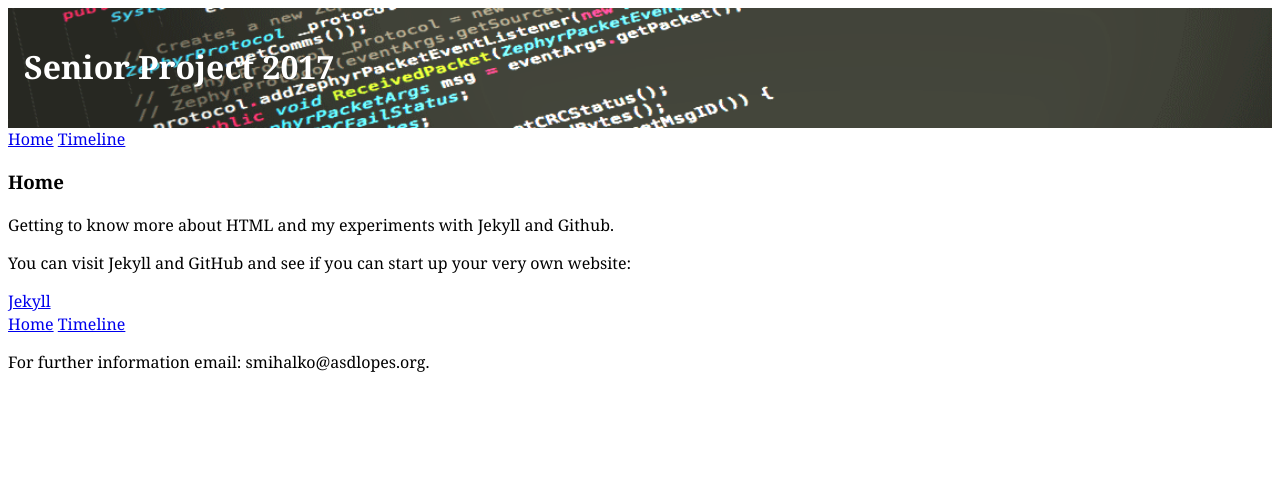
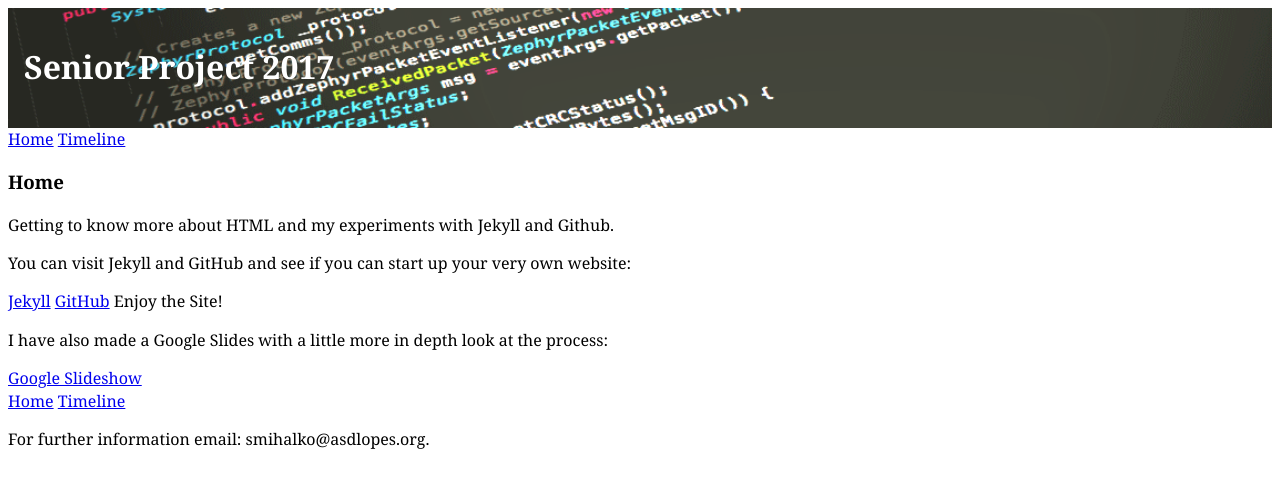
Before and after one commit to sebastianmihalko/project, a Jekyll site: the page built from index.html, in a window 1280 px wide. Shown: the top 488 px of the page. Built offline with Jekyll 4.4.1, drawn with Linux system fonts in a browser that asks for light colours.

Commit message:
added links to jekyll and github and also tried to link my google slides in there as well

```diff
--- a/index.html
+++ b/index.html
@@ -8,4 +8,11 @@ layout: default
 
 <p>You can visit Jekyll and GitHub and see if you can start up your very own website:</p>
 
-<a href="jekylkrb.com" alt="Jekyll">Jekyll</a>
+<a href="https://www.jekylkrb.com" alt="Jekyll">Jekyll</a>
+<a href="https://www.github.com" alt="GitHub">GitHub</a>
+
+Enjoy the Site!
+
+<p>I have also made a Google Slides with a little more in depth look at the process:</p>
+
+<a href="https://docs.google.com/presentation/d/1qj91fQz4WwbFgLnO9Ur7m2tgdBDhb4rQmvyh5zdpFUk/pub?start=false&loop=false&delayms=60000" alt="Slideshow">Google Slideshow</a>
```
